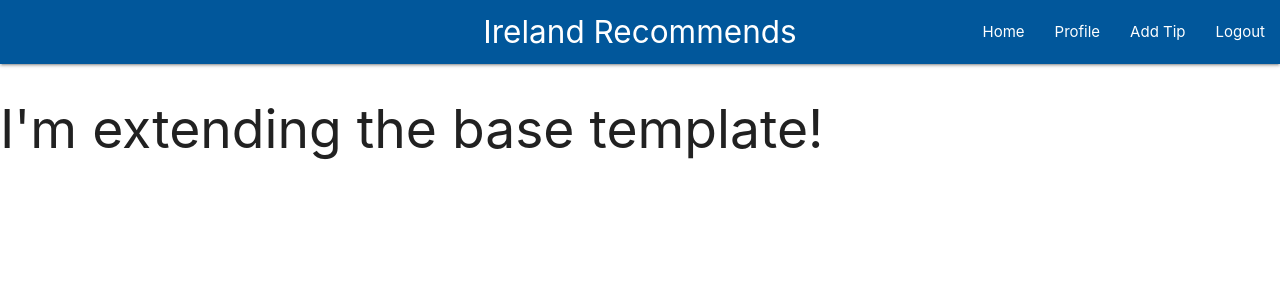
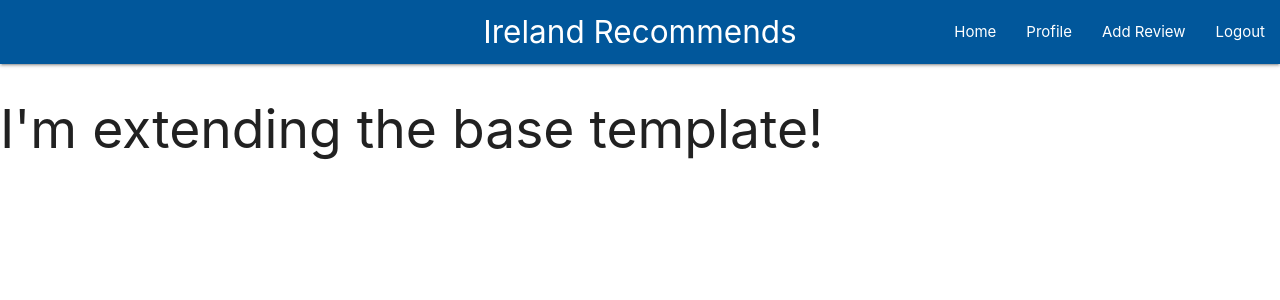
Before and after one commit to d-mcalpin/IrelandRecommends, a Flask app: page / in a window 1280 px wide. Shown: the top 300 px of the page. Run offline with Flask 2, Linux system fonts and the light colour scheme; the visitor is signed in with stand-in values (Sample User, id 1); data that the repository does not hold is empty; some libraries are stand-ins or nearby versions.

Commit message:
Ensured that route decorator names match urls in base template

```diff
--- a/app.py
+++ b/app.py
@@ -18,8 +18,8 @@ mongo = PyMongo(app)
 
 
 @app.route("/")
-@app.route("/tips")
-def tips():
+@app.route("/reviews")
+def reviews():
     # On the reviews page, every indiviudal review from the reviews
     # collection in MongoDB then sorts it in order that
     # the review has been added,
@@ -28,8 +28,8 @@ def tips():
     return render_template("reviews.html", category=category)
 
 
-@app.route('/tips/<category_name>')
-def filter_tips(category_name):
+@app.route('/reviews/<category_name>')
+def filter_reviews(category_name):
     # Acts as a filter on the tips.html page. User clicks on the filter and the
     # tips with the corresponding category_name is found from the database and
     # then displayed in order, again newest to oldest.
--- a/templates/base.html
+++ b/templates/base.html
@@ -16,13 +16,13 @@
          <!--top navbar-->
          <nav class="nav-extended text-shadow light-blue darken-4">
             <div class="nav-wrapper">
-               <a href="{{ url_for('get_reviews') }}" class="brand-logo center white-text">Ireland Recommends</a>
+               <a href="{{ url_for('reviews') }}" class="brand-logo center white-text">Ireland Recommends</a>
                <a href="#" data-target="mobile-demo" class="sidenav-trigger right"><i class="fas fa-bars white-text"></i></a>
                <ul class="right hide-on-med-and-down">
-                  <li><a href="{{ url_for('get_reviews') }}">Home</a></li>
+                  <li><a href="{{ url_for('reviews') }}">Home</a></li>
                   {% if session.user %}
                   <li><a href="{{ url_for('profile', username=session['user']) }}">Profile</a></li>
-                  <li><a href="{{ url_for('add_tip') }}">Add Tip</a></li>
+                  <li><a href="{{ url_for('add_review') }}">Add Review</a></li>
                   <li><a href="{{ url_for('logout') }}">Logout</a></li>
                   {% if session.user|lower == "admin"|lower %}
                   <li><a href="{{ url_for('manage_all') }}">Manage All</a></li>
@@ -39,10 +39,10 @@
             <li>
                <h4 class="center-align">Tips</h4>
             </li>
-            <li><a href="{{ url_for('get_reviews') }}">Home</a></li>
+            <li><a href="{{ url_for('reviews') }}">Home</a></li>
             {% if session.user %}
             <li><a href="{{ url_for('profile', username=session['user']) }}">Profile</a></li>
-            <li><a href="{{ url_for('add_review') }}">Add Tip</a></li>
+            <li><a href="{{ url_for('add_review') }}">Add Review</a></li>
             <li><a href="{{ url_for('logout') }}">Logout</a></li>
             {% if session.user|lower == "admin"|lower %}
             <li><a href="{{ url_for('manage_all') }}">Manage All</a></li>
```
